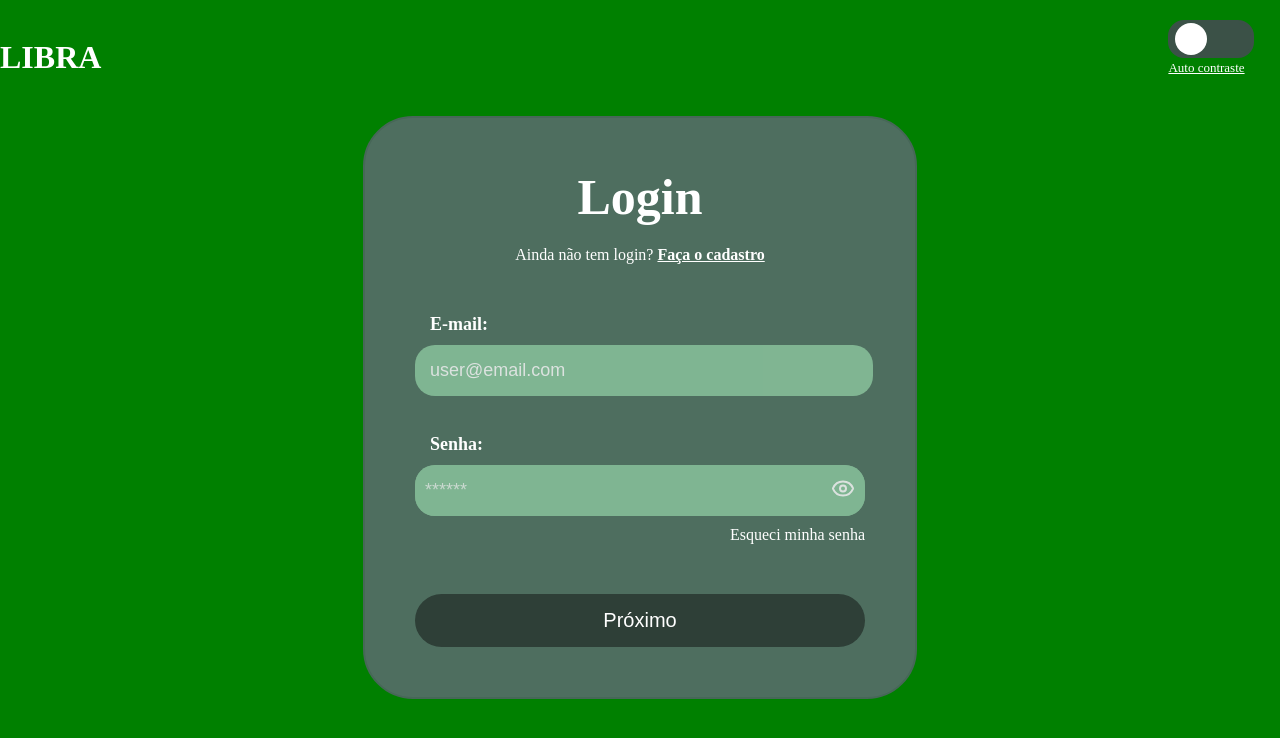
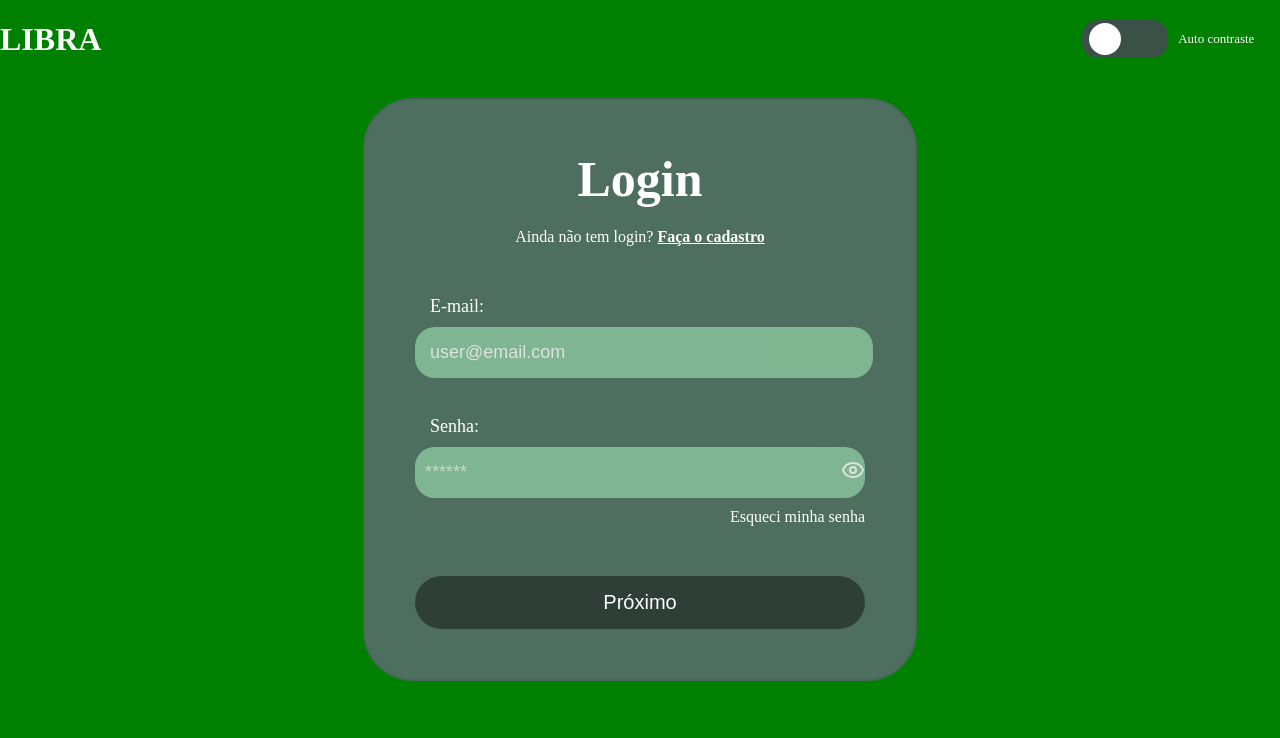
Before and after one commit to RuanVFeitosa/LIBRA-FrontEnd, a React (Create React App) app: page /auth/login in a window 1280 px wide. Shown: the top 738 px of the page. Built offline with nearby package versions, Linux system fonts and the light colour scheme.

Commit message:
fix: header

```diff
--- /dev/null
+++ b/src/components/header.css
@@ -0,0 +1,52 @@
+.header {
+    padding-top: 20px;
+    width: 98%;
+    display: flex;
+    align-items: center;
+    justify-content: space-between;
+  }
+
+  .toggle-container {
+    display: flex;
+    align-items: center;
+    gap: 10px;
+  }
+
+  .contrast-text {
+    font-size: 13px;
+    color: white;
+  }
+
+  .areaC {
+    background-color: #3b5147;
+    width: 5rem;
+    height: 2rem;
+    display: flex;
+    border-radius: 1rem;
+    border: 3px solid #3b5147;
+    align-items: center;
+    justify-content: center;
+    position: relative;
+  }
+
+  .buttonContraste {
+    height: 100%;
+    width: 100%;
+    opacity: 0;
+    transition: 0.25ms;
+  }
+
+  .buttonContraste:checked + span {
+    left: 55%;
+    background-color: rgb(255, 255, 255);
+  }
+
+  .bolinha {
+    position: absolute;
+    width: 2rem;
+    height: 2rem;
+    border-radius: 1rem;
+    background-color: rgb(255, 255, 255);
+    left: 5%;
+    cursor: pointer;
+  }
--- /dev/null
+++ b/src/components/header.jsx
@@ -0,0 +1,35 @@
+import React from "react";
+import "./header.css";
+
+export default function Header({ highContrast, toggleContrast }) {
+  return (
+    <div className="header">
+      <h1>LIBRA</h1>
+      <div className="toggle-container">
+        <label
+          className="areaC"
+          style={{
+            backgroundColor: highContrast ? "white" : "#3b5147",
+            border: highContrast ? "3px solid white" : "3px solid #3b5147",
+          }}
+        >
+          <input
+            className="buttonContraste"
+            type="checkbox"
+            checked={highContrast}
+            onChange={toggleContrast}
+          />
+          <span
+            className="bolinha"
+            style={{
+              backgroundColor: highContrast ? "black" : "white",
+              left: highContrast ? "55%" : "5%",
+            }}
+          ></span>
+        </label>
+        <span className="contrast-text">Auto contraste</span>
+
+      </div>
+    </div>
+  );
+}
--- a/src/layouts/AuthLayout/AuthLayout.jsx
+++ b/src/layouts/AuthLayout/AuthLayout.jsx
@@ -1,56 +1,13 @@
-import React, { useEffect, useState } from "react";
-import { Outlet, useNavigate } from "react-router-dom";
-import { LuEye, LuEyeOff } from "react-icons/lu";
-import "./LoginPage.css";
-// import AuthLoginUser from "../../features/AuthLoginUser.jsx";
+import React, { useState } from "react";
+import { Outlet } from "react-router-dom";
+import Header from "../../components/header";
 
 function AuthLayout() {
-  const [showPassword, setShowPassword] = useState(false);
-  const [isChecked, setIsChecked] = useState(false);
   const [highContrast, setHighContrast] = useState(false);
-
-  const [email, setEmail] = useState("");
-  const [password, setPassword] = useState("");
-
-  const ToggleSwitch = ({ isChecked, onChange }) => (
-    <label
-      className="areaC"
-      style={{
-        backgroundColor: highContrast ? "white" : "#3b5147",
-        border: highContrast ? "3px solid white" : "3px solid #3b5147",
-      }}
-    >
-      <input
-        className="buttonContraste"
-        type="checkbox"
-        checked={isChecked}
-        onChange={(e) => {
-          onChange(e);
-        }}
-      />
-      <span
-        className="bolinha"
-        style={{
-          backgroundColor: highContrast ? "black" : "white",
-          left: highContrast ? "55%" : "5%",
-        }}
-      ></span>
-    </label>
-  );
 
   const toggleContrast = () => {
     setHighContrast(!highContrast);
   };
-
-  const togglePasswordVisibility = () => {
-    setShowPassword(!showPassword);
-  };
-
-  const handleToggleChange = (e) => {
-    setIsChecked(e.target.checked);
-  };
-
-  const navigate = useNavigate();
 
   return (
     <div
@@ -64,19 +21,8 @@ function AuthLayout() {
         position: "relative",
       }}
     >
-      <div className="header">
-        <h1>LIBRA</h1>
-        <div>
-          <ToggleSwitch
-            checked={highContrast}
-            onChange={handleToggleChange && toggleContrast}
-          />
-          <a href="" style={{ fontSize: "13px" }}>
-            Auto contraste
-          </a>
-        </div>
-      </div>
-      <Outlet context={{highContrast}} />
+      <Header highContrast={highContrast} toggleContrast={toggleContrast} />
+      <Outlet context={{ highContrast }} />
     </div>
   );
 }
--- /dev/null
+++ b/src/pages/AuthLoginUser/AuthLogin.css
@@ -0,0 +1,187 @@
+    /*TOPO DA PAGINA*/
+    * {
+        margin: 0;
+        padding: 0;
+    }
+    .header button {
+        border-radius: 10px;
+        border: none;
+        background: none;
+        }
+        .header a {
+        color: white;
+        }
+        .Container-Form {
+        display: flex;
+        justify-content: center;
+        align-items: center;
+        min-height: 50vh;
+        }
+
+        .Container-Form h2 {
+        font-size: 50px;
+        text-align: center;
+        font-weight: bold;
+        margin-top: 0px;
+        margin-bottom: 20px;
+        }
+        .Container-Form span {
+        text-align: center;
+        }
+        .header {
+        padding-top: 20px;
+        width: 98%;
+        display: flex;
+        align-items: end;
+        justify-content: space-between;
+        flex-direction: row;
+        }
+
+        /*AREA DO FORM*/
+
+        .Login-Form {
+        background-color: #4e6e5f;
+        height: 643.5;
+        width: 450px;
+        border: 2px solid (#476758);
+        border-radius: 50px;
+        padding: 50px;
+        text-align: center;
+        margin-top: 40px;
+        }
+
+        .Login-Form span {
+        text-align: center;
+        color: white;
+        width: 100%;
+        }
+        span a {
+        color: white;
+        font-weight: bold;
+        align-items: flex-end;
+        }
+
+        .Login-Form button {
+        color: white;
+        background-color: #2e3f37;
+        border: none;
+        width: 100%;
+        border-radius: 30px;
+        font-size: 20px;
+        padding: 15px;
+        margin-top: 40px;
+        }
+
+        /*AREA QUE ENTRA OS DADOS*/
+        .input {
+        position: relative;
+        width: 100%;
+        height: 30px;
+        margin: 50px auto;
+        text-align: center;
+        margin-bottom: 90px;
+        }
+        .input label {
+        display: block;
+        margin-bottom: 10px;
+        font-size: 18px;
+        }
+        .input input {
+        width: 95%;
+        text-align: left;
+        border-radius: 20px;
+        background-color: #8cc79f;
+        border: none;
+        color: white;
+        padding: 15px;
+        opacity: 0.8;
+        font-size: 18px;
+        }
+        .input input:focus {
+        opacity: 1.5;
+        }
+
+        .input label {
+        text-align: left;
+        margin-left: 15px;
+        color: white;
+        }
+
+        input::-webkit-input-placeholder {
+        color: white;
+        }
+
+        .input a {
+        display: flex;
+        justify-content: end;
+        color: white;
+        margin-top: 5px;
+        padding-top: 5px;
+        }
+        .input a {
+        text-decoration: none;
+        }
+
+        /*FUNÇÔES DA PAGINA*/
+
+        .areaC {
+        background-color: #3b5147;
+        width: 5rem;
+        height: 2rem;
+        display: flex;
+        border-radius: 1rem;
+        border: 3px solid #3b5147;
+        align-items: center;
+        justify-content: center;
+        position: relative;
+        }
+        .buttonContraste {
+        height: 100%;
+        width: 100%;
+        opacity: 0;
+        transition: 0.25ms;
+        }
+
+        .buttonContraste:checked + span {
+        left: 55%;
+        background-color: rgb(255, 255, 255);
+        }
+
+        .bolinha {
+        position: absolute;
+        width: 2rem;
+        height: 2rem;
+        border-radius: 1rem;
+        background-color: rgb(255, 255, 255);
+        left: 5%;
+        cursor: pointer;
+        }
+
+        .senha {
+        margin: 0px;
+        width: 0px;
+        }
+
+        .password-container {
+        display: flex;
+        align-items: center;
+        width: 100%;
+        background-color: #8cc79f;
+        text-align: left;
+        border-radius: 20px;
+        border: none;
+        color: white;
+        opacity: 0.8;
+        font-size: 18px;
+        }
+
+        .password-container input[type="password"] {
+        padding-left: 10px;
+        width: 90%;
+        border: none;
+        }
+
+        .password-container input[type="checkbox"] {
+        width: 13px;
+        padding-left: 10px;
+        }
--- a/src/pages/AuthLoginUser/AuthLoginUser.jsx
+++ b/src/pages/AuthLoginUser/AuthLoginUser.jsx
@@ -1,88 +1,43 @@
-// import React from 'react'
 import React, { useEffect, useState } from "react";
-import { Link, useNavigate, useOutletContext } from "react-router-dom";
+import { Link, useOutletContext } from "react-router-dom";
 import { LuEye, LuEyeOff } from "react-icons/lu";
-// import "../layout/authLayout/LoginPage.css";
 import axiosInstance from "../../helper/AxiosInstance";
+import "./AuthLogin.css";
 
 export default function AuthLoginUser() {
-  // UseState para mostrar senha
   const [showPassword, setShowPassword] = useState(false);
-  // Controlar checks
-  const [isChecked, setIsChecked] = useState(false);
-
-  // Controllar o alto contraste
   const outletContext = useOutletContext();
   const [highContrast, setHighContrast] = useState(outletContext.highContrast);
+  const [email, setEmail] = useState("");
+  const [password, setPassword] = useState("");
+  const [avisoLogin] = useState(false);
+  const [msgErro, setMsgErro] = useState([]);
 
-  // Mudar o contraste com base o useOutletContext vem
   useEffect(() => {
     setHighContrast(outletContext.highContrast);
   }, [outletContext.highContrast]);
 
-  // usesStates padrão do formulario
-  const [email, setEmail] = useState("");
-  const [password, setPassword] = useState("");
-
-  const [avisoLogin, setAvisoLogiu] = useState(false);
-
-  // Controlar mensagem de erro
-  const [msgErro, setMsgErro] = useState([]);
-
-  // Alterar os inputs
-  const handleEmailChange = (e) => {
-    setEmail(e.target.value);
-  };
-  const handlePasswordChange = (e) => {
-    setPassword(e.target.value);
-  };
-
   const handleSubmit = async (e) => {
     e.preventDefault();
-
     try {
-      // Pegando os dados que o usuario colocou no form
-      const data = {
-        email: email,
-        password: password,
-      };
-
-      // Fazendo a req na api
+      const data = { email, password };
       const response = await axiosInstance.post("auth/login", data);
-
-      // Se retornou sucesso , armazenar o token
       if (response.data.success) {
         await localStorage.setItem("token", response.data.data.token);
-
         alert(localStorage.getItem("token"));
       }
-      console.log(response.data);
     } catch (error) {
       console.log(error);
       if (error.name === "AxiosError") {
-        return alert("Erro, provavelmente o back esta off");
+        return alert("Erro, provavelmente o back está off");
       }
-
-      if (error.response.data.error) {
-        console.log(error.response.data);
+      if (error.response?.data?.error) {
         return setMsgErro(error.response.data.error.details);
       }
-
-      if (error.response.data.errors) {
-        console.log(error.response.data.errors);
+      if (error.response?.data?.errors) {
         return setMsgErro(error.response.data.errors);
       }
     }
-  };
-
-  // Controlar o contraste
-  const toggleContrast = () => {
-    setHighContrast(!highContrast);
-  };
-
-  // Controlar a senha
-  const togglePasswordVisibility = () => {
-    setShowPassword(!showPassword);
   };
 
   return (
@@ -97,91 +52,43 @@ export default function AuthLoginUser() {
       >
         <h2>Login</h2>
         <span>
-          Ainda não tem login?{" "}
-          <Link to={"/auth/register"}>Faça o cadastro</Link>
+          Ainda não tem login? <Link to="/auth/register">Faça o cadastro</Link>
         </span>
 
         <div className="input">
-          <label htmlFor="email" style={{ fontWeight: "bold" }}>
-            E-mail:
-          </label>
+          <label htmlFor="email">E-mail:</label>
           <input
             type="email"
             id="email"
             name="email"
-            onChange={handleEmailChange}
+            onChange={(e) => setEmail(e.target.value)}
             value={email}
             placeholder="user@email.com"
-            style={{
-              backgroundColor: highContrast ? "black" : "#8cc79f",
-              color: highContrast ? "white" : "white",
-              border: highContrast ? "3px solid white" : "none",
-            }}
           />
         </div>
 
         <div className="input">
-          <label htmlFor="campoSenha" style={{ fontWeight: "bold" }}>
-            Senha:
-          </label>
-          <div
-            className="password-container"
-            style={{
-              position: "relative",
-              backgroundColor: highContrast ? "black" : "",
-            }}
-          >
+          <label htmlFor="campoSenha">Senha:</label>
+          <div className="password-container">
             <input
               type={showPassword ? "text" : "password"}
               id="campoSenha"
               name="campoSenha"
               placeholder="******"
-              onChange={handlePasswordChange}
+              onChange={(e) => setPassword(e.target.value)}
               value={password}
-              style={{
-                backgroundColor: highContrast ? "black" : "#8cc79f",
-                color: highContrast ? "white" : "white",
-                border: highContrast ? "3px solid white" : "none",
-                width: "100%",
-              }}
             />
-            <div
-              className="password-toggle"
-              onClick={togglePasswordVisibility}
-              style={{
-                position: "absolute",
-                right: "10px",
-                top: "50%",
-                transform: "translateY(-50%)",
-                cursor: "pointer",
-              }}
-            >
-              {showPassword ? (
-                <LuEyeOff size={24} color="white" />
-              ) : (
-                <LuEye size={24} />
-              )}
+            <div className="password-toggle" onClick={() => setShowPassword(!showPassword)}>
+              {showPassword ? <LuEyeOff size={24} /> : <LuEye size={24} />}
             </div>
           </div>
-
-          <a href="#">Esqueci minha senha</a>
+          <a >Esqueci minha senha</a>
         </div>
 
-        <button
-          type="submit"
-          style={{
-            backgroundColor: highContrast ? "black" : "#2e3f37",
-            color: highContrast ? "white" : "white",
-            border: highContrast ? "3px solid white" : "none",
-            padding: "15px",
-            cursor: "pointer",
-          }}
-        >
-          Próximo
-        </button>
+        <button type="submit" className="submit-button">Próximo</button>
 
-        {msgErro.map((item) => (
-          <p>{item.message}</p>
+        {msgErro.map((item, index) => (
+          <p key={index} className="error-message">{item.message}</p>
         ))}
       </form>
       {avisoLogin && <p>{avisoLogin}</p>}
```
